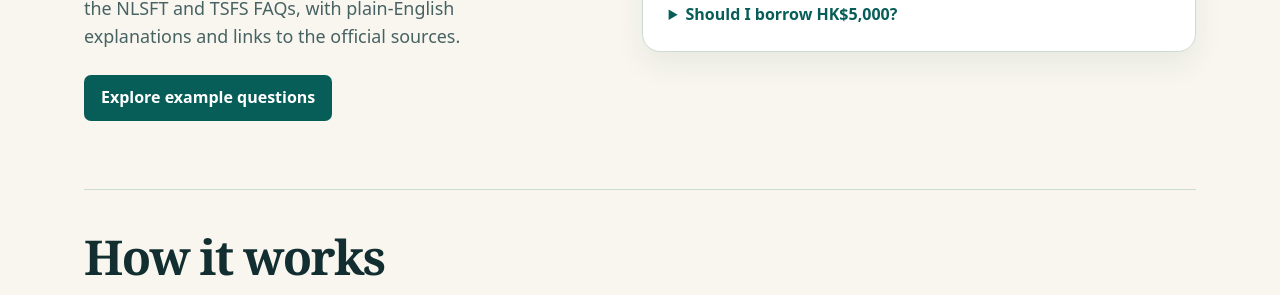
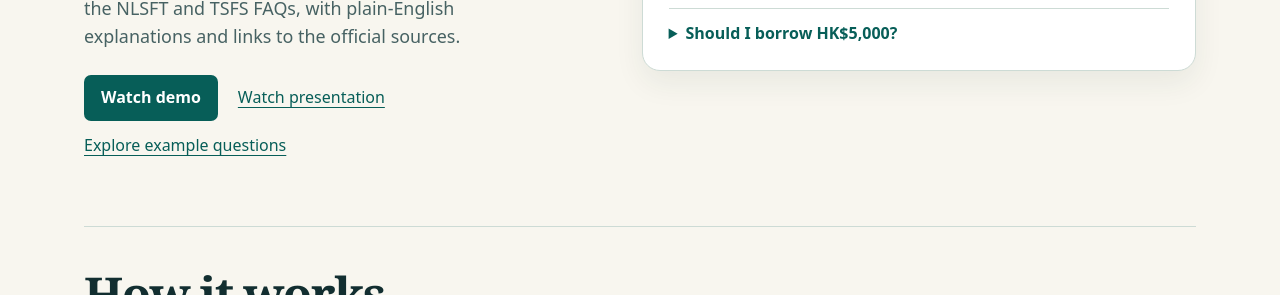
Before and after one commit to adelardchow/loan-policy-explainer-web, a plain HTML site: page index.html in a window 1280 px wide. Shown: the part 495-790 px from the top of the page. Drawn offline with Linux system fonts and the light colour scheme.

Commit message:
Add demo and presentation links to the project homepage

```diff
--- a/index.html
+++ b/index.html
@@ -65,7 +65,11 @@
         <p class="course">HKU AILT9019 · Group 46</p>
         <h1 id="title">Understand your student loan terms</h1>
         <p class="lede">For first-time Hong Kong student-loan applicants who need to understand terms in the NLSFT and TSFS FAQs, with plain-English explanations and links to the official sources.</p>
-        <a class="button" href="#examples">Explore example questions</a>
+        <div class="links">
+          <a class="button" href="https://youtu.be/M4osSHNuACY">Watch demo</a>
+          <a href="https://youtu.be/evmVME10goo">Watch presentation</a>
+          <a href="#examples">Explore example questions</a>
+        </div>
       </div>
       <section class="example" id="examples" aria-labelledby="example-heading">
         <h2 id="example-heading">Example questions</h2>
```
